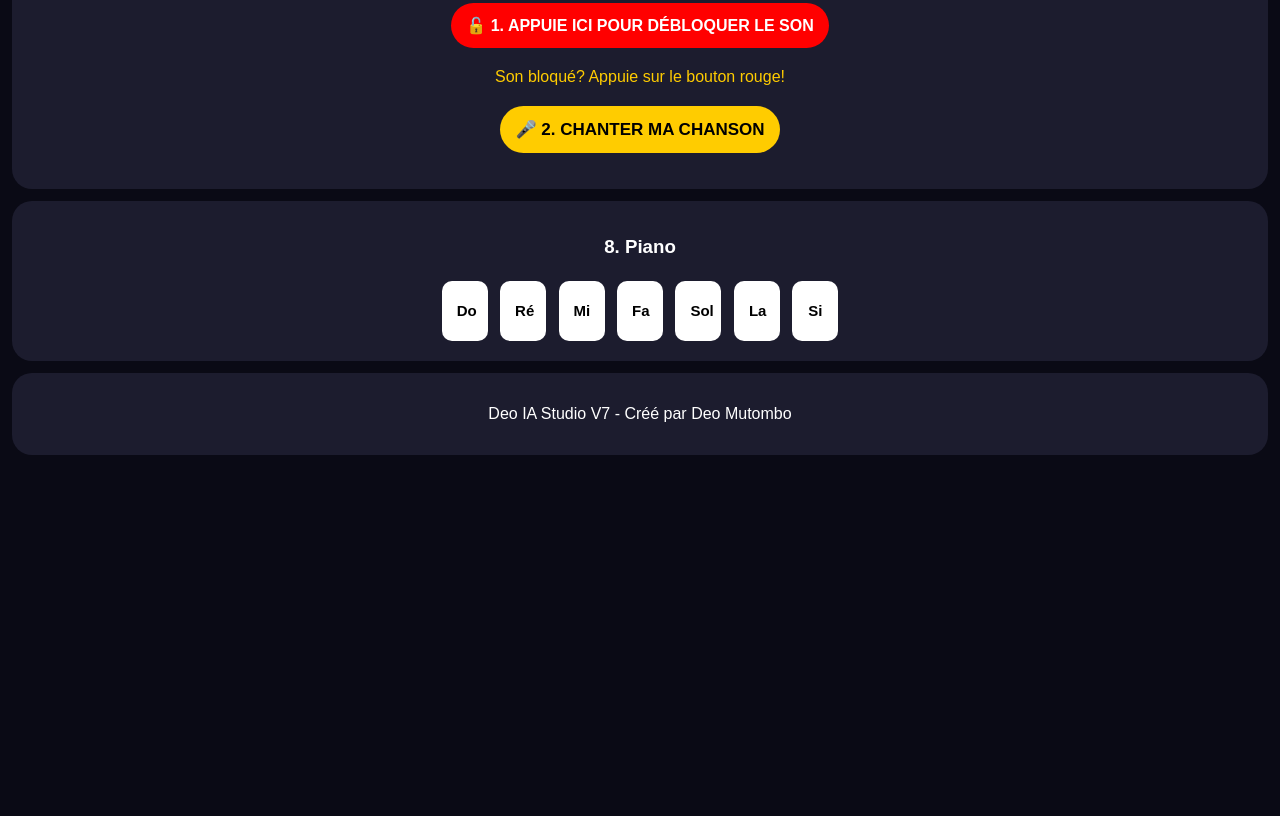
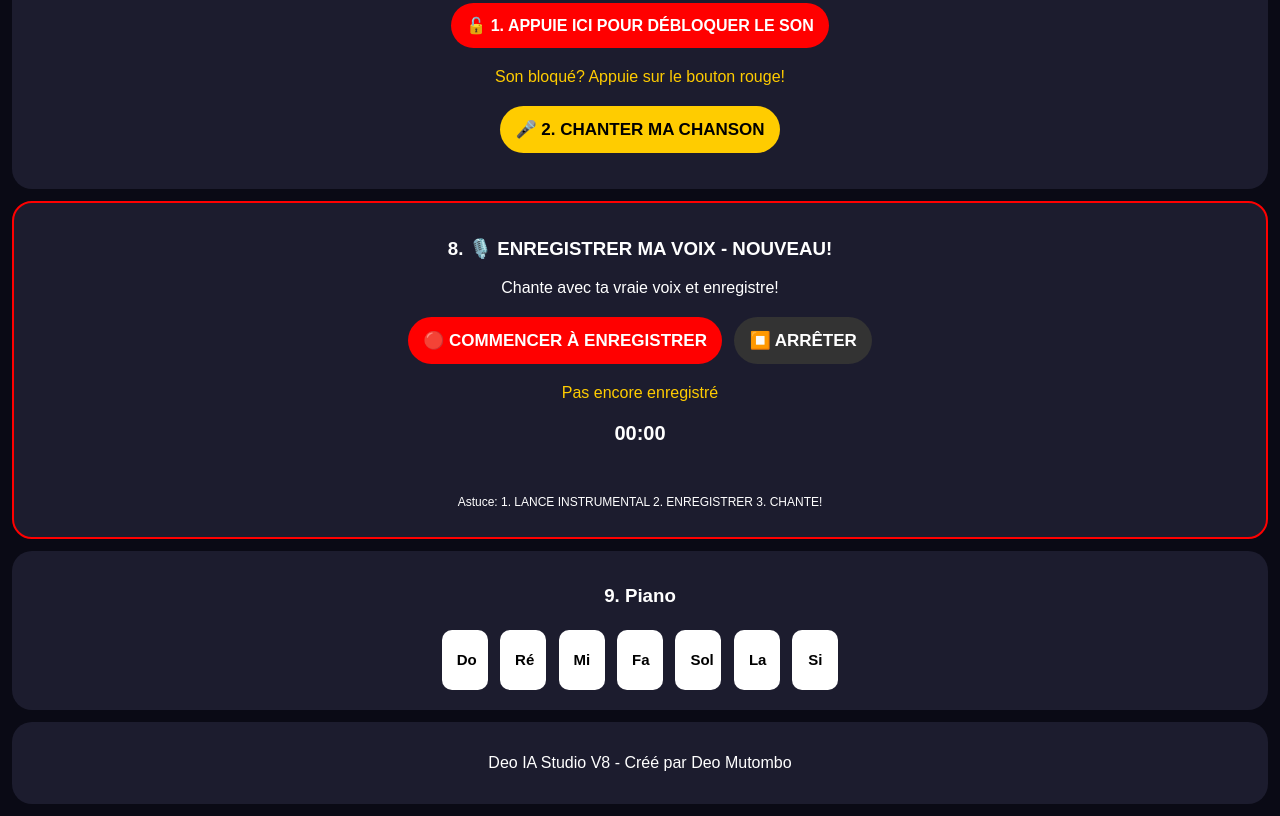
Before and after one commit to deomutombo25-cmyk/Deo-ia-musique-, a plain HTML site: page index.html in a window 1280 px wide. Shown: the part 1639-2455 px from the top of the page. Before the commit the page ends 2106 px from the top, so only its background shows below. Drawn offline with Linux system fonts and the light colour scheme.

Commit message:
Update index.html

```diff
--- a/index.html
+++ b/index.html
@@ -3,7 +3,7 @@
 <head>
 <meta charset="UTF-8">
 <meta name="viewport" content="width=device-width, initial-scale=1.0">
-<title>Deo IA Studio V7 - Final</title>
+<title>Deo IA Studio V8 - Avec Enregistrement</title>
 <style>
 body{margin:0;font-family:Arial;background:#0a0a15;color:white;text-align:center}
 header{padding:20px;background:linear-gradient(90deg,#ff0000,#ffcc00,#7b00ff)}
@@ -17,10 +17,12 @@ textarea{height:120px;text-align:left}
 .active{background:#00cc66!important}
 .idee{background:#2a2a45;padding:12px;border-radius:15px;margin:8px;text-align:left}
 .chip{display:inline-block;background:#333;padding:6px 10px;border-radius:20px;margin:3px;font-size:12px}
+.rec{border:2px solid #ff0000}
+audio{width:90%;margin:10px}
 </style>
 </head>
 <body>
-<header><h1>🎧 DEO IA STUDIO V7</h1><p>Deo Mutombo - Kinshasa 🇨🇩 - Idées qui marchent!</p></header>
+<header><h1>🎧 DEO IA STUDIO V8</h1><p>Deo Mutombo - Kinshasa 🇨🇩 - Avec Enregistrement!</p></header>
 
 <div class="box"><h3>1. Toutes les Instrumentales 🎵</h3>
 <select id="theme" onchange="choisirTheme()">
@@ -87,7 +89,18 @@ Femme: Moi aussi mon amour"></textarea><br>
 <p id="resultat"></p>
 </div>
 
-<div class="box"><h3>8. Piano</h3>
+<div class="box rec"><h3>8. 🎙️ ENREGISTRER MA VOIX - NOUVEAU!</h3>
+<p>Chante avec ta vraie voix et enregistre!</p>
+<button id="btnRec" onclick="demarrerEnregistrement()" style="background:#ff0000;font-size:17px">🔴 COMMENCER À ENREGISTRER</button>
+<button onclick="arreterEnregistrement()" style="background:#333;font-size:17px">⏹️ ARRÊTER</button>
+<p id="recTxt" style="color:#ffcc00">Pas encore enregistré</p>
+<p id="timerRec" style="font-size:20px;font-weight:bold">00:00</p>
+<audio id="player" controls style="display:none"></audio><br>
+<a id="downloadLink" style="display:none;background:#00cc66;color:white;padding:12px 20px;border-radius:30px;text-decoration:none;font-weight:bold">⬇️ TÉLÉCHARGER MA CHANSON</a>
+<p style="font-size:12px">Astuce: 1. LANCE INSTRUMENTAL 2. ENREGISTRER 3. CHANTE!</p>
+</div>
+
+<div class="box"><h3>9. Piano</h3>
 <button class="note" onclick="jouerNote(262)">Do</button>
 <button class="note" onclick="jouerNote(294)">Ré</button>
 <button class="note" onclick="jouerNote(330)">Mi</button>
@@ -96,7 +109,7 @@ Femme: Moi aussi mon amour"></textarea><br>
 <button class="note" onclick="jouerNote(440)">La</button>
 <button class="note" onclick="jouerNote(494)">Si</button></div>
 
-<div class="box"><p>Deo IA Studio V7 - Créé par Deo Mutombo</p></div>
+<div class="box"><p>Deo IA Studio V8 - Créé par Deo Mutombo</p></div>
 
 <script>
 let audio=new (window.AudioContext||window.webkitAudioContext)();
@@ -105,6 +118,7 @@ let feedback=audio.createGain(); feedback.gain.value=0.35;
 delay.connect(feedback); feedback.connect(delay); feedback.connect(audio.destination);
 let effets={echo:true,grave:false,auto:true};
 let modeChant='solo', instruTimer=null, instruStep=0, ideeActuelle="", themeDevine="amour";
+let mediaRecorder=null, morceaux=[], recTimer=null, recSec=0;
 
 let themes={
 rap:{txt:"🎤 Instrumental RAP: Beat fort, rapide!", notes:[131,131,196,196,262,196,131,196], tempo:280},
@@ -167,6 +181,32 @@ function getThemeActuel(){let t=document.getElementById('theme').value;if(t=='au
 function jouerInstru(){let t=getThemeActuel();let th=themes[t];document.getElementById('instruTxt').innerText='🎵 Instrumental '+t+' en cours...';stopInstru();instruStep=0;instruTimer=setInterval(()=>{let n=th.notes[instruStep%th.notes.length];jouerNote(n,false);if(instruStep%4==0)jouerNote(80,false);instruStep++},th.tempo);}
 function stopInstru(){if(instruTimer){clearInterval(instruTimer);instruTimer=null;document.getElementById('instruTxt').innerText='Instrumental arrêté.';}}
 function chanterStudio(){let t=document.getElementById('paroles').value;if(!t){document.getElementById('resultat').innerText='Écris d’abord ta chanson ou appuie sur DONNE-MOI UNE IDÉE!';return}let theme=getThemeActuel();let th=themes[theme];document.getElementById('resultat').innerText='🎤 STUDIO: On enregistre en style '+theme+' ...';let lignes=t.split('\n');speechSynthesis.cancel();lignes.forEach((ligne,i)=>{setTimeout(()=>{if(effets.auto){let n=th.notes[i%th.notes.length];jouerNote(n,true);}let texte=ligne.replace("Homme:","").replace("Femme:","");let estFemme=ligne.toLowerCase().includes("femme:");let estHomme=ligne.toLowerCase().includes("homme:");let v=new SpeechSynthesisUtterance(texte);v.lang='fr-FR';if(modeChant=='couple'||estFemme||estHomme){if(estFemme){v.rate=0.9;v.pitch=1.6;}else{v.rate=0.8;v.pitch=0.3;}}else{v.rate=effets.grave?0.75:0.85;v.pitch=effets.grave?0.4:1;}speechSynthesis.speak(v);},i*2000);});jouerInstru();}
+
+// --- NOUVEAU: ENREGISTRER ---
+async function demarrerEnregistrement(){
+  try{
+    let stream=await navigator.mediaDevices.getUserMedia({audio:true});
+    morceaux=[];
+    mediaRecorder=new MediaRecorder(stream);
+    mediaRecorder.ondataavailable=e=>{if(e.data.size>0)morceaux.push(e.data)};
+    mediaRecorder.onstop=()=>{
+      let blob=new Blob(morceaux,{type:'audio/webm'});
+      let url=URL.createObjectURL(blob);
+      let p=document.getElementById('player'); p.src=url; p.style.display='block';
+      let dl=document.getElementById('downloadLink'); dl.href=url; dl.download='ma-chanson-deo.webm'; dl.style.display='inline-block';
+      document.getElementById('recTxt').innerText="✅ Enregistré! Écoute ta chanson en haut!";
+      stopInstru();
+    };
+    mediaRecorder.start();
+    document.getElementById('recTxt').innerText="🔴 EN COURS... Chante maintenant!";
+    document.getElementById('btnRec').innerText="🔴 J'ENREGISTRE...";
+    recSec=0; clearInterval(recTimer);
+    recTimer=setInterval(()=>{recSec++; let m=Math.floor(recSec/60); let s=recSec%60; document.getElementById('timerRec').innerText=(m<10?'0'+m:m)+':'+(s<10?'0'+s:s);},1000);
+  }catch(e){ document.getElementById('recTxt').innerText="❌ Il faut autoriser le micro! Appuie sur Autoriser!"; alert("Appuie sur AUTORISER pour le micro!"); }
+}
+function arreterEnregistrement(){
+  if(mediaRecorder && mediaRecorder.state!='inactive'){ mediaRecorder.stop(); clearInterval(recTimer); document.getElementById('btnRec').innerText="🔴 COMMENCER À ENREGISTRER"; document.getElementById('recTxt').innerText="⏹️ Arrêté! Tu peux écouter!"; }
+}
 </script>
 </body>
 </html>
```
